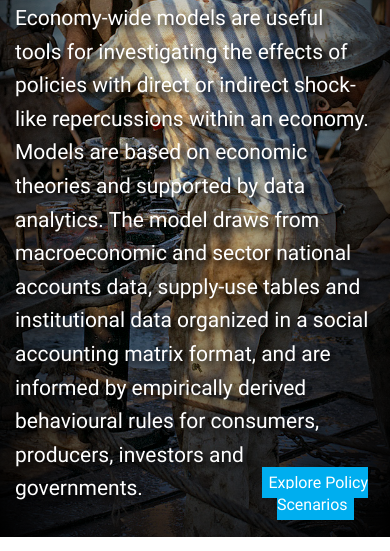
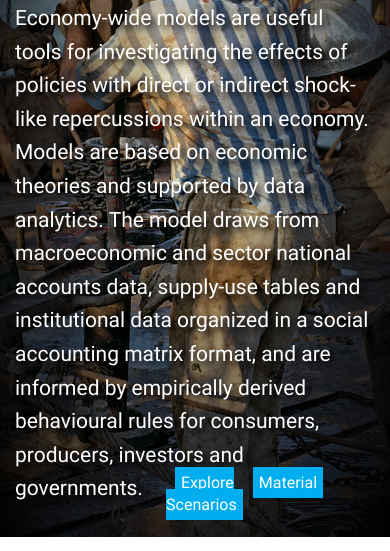
Before and after one commit to UN-DESA-Modelling/tax-fuel-development-presentation, a plain HTML site: page index.html in a window 390 px wide. Shown: the part 293-844 px from the top of the page. Drawn offline with Linux system fonts and the light colour scheme.

Commit message:
added supplementary material button

```diff
--- a/index.html
+++ b/index.html
@@ -111,11 +111,16 @@
   </div>
 
   <div id="buttonHolder" class="row">
+    <div id='landingButton'>
+      <a href="https://un-desa-modelling.github.io/tax-fuel-development-visualisation/" class='dashboard-button'>Explore Scenarios</a>
+    </div>
+
+    <div id='materialButton'>
+      <a href="http://github.com/un-desa-modelling/tax-fuel-development-supplementary" class='dashboard-button'>Material</a>
+    </div>
+
     <div id='scrollText' onclick="downArrow()">
       <a onclick="downArrow()" class='guide-button'>Start Guide</a>
-    </div>
-    <div id='landingButton'>
-      <a href="https://un-desa-modelling.github.io/tax-fuel-development-visualisation/" class='dashboard-button'>Explore Policy Scenarios</a>
     </div>
   </div>
   <div id="topArrow" class="arrow-up" style="display: none;">
--- a/js/landing.js
+++ b/js/landing.js
@@ -51,11 +51,13 @@ $(document).ready(function() {
           $('#arrowDown').css("display", "none");
           $('#scrollText').css('display', '')
           $('#landingButton').css('display', '')
+          $('#materialButton').css('display', '')
         } else {
           $('#topArrow').css("display", "");
           $('#arrowDown').css("display", "");
           $('#scrollText').css('display', 'none')
           $('#landingButton').css('display', 'none')
+          $('#materialButton').css('display', 'none')
         }
       }
     });
--- a/stylesheets/landing.css
+++ b/stylesheets/landing.css
@@ -145,13 +145,13 @@ ul, li, h2, h3 {
 #scrollText {
   display: table-cell;
 }
-#landingButton {
+#landingButton, #materialButton {
   display: table-cell;
   opacity: 1.0 !important;
   filter: alpha(opacity=100) !important;
   /* For IE8 and earlier */
 }
-#landingButton:focus {
+#landingButton:focus, #materialButton:focus {
   outline: none;
 }
 #staticButton {
@@ -276,7 +276,7 @@ a.dashboard-button:hover, a.guide-button:hover {
   #scrollText {
     visibility: hidden;
   }
-  #landingButton {
+  #landingButton, #materialButton {
     margin: 0;
     padding: 0;
   }
```
